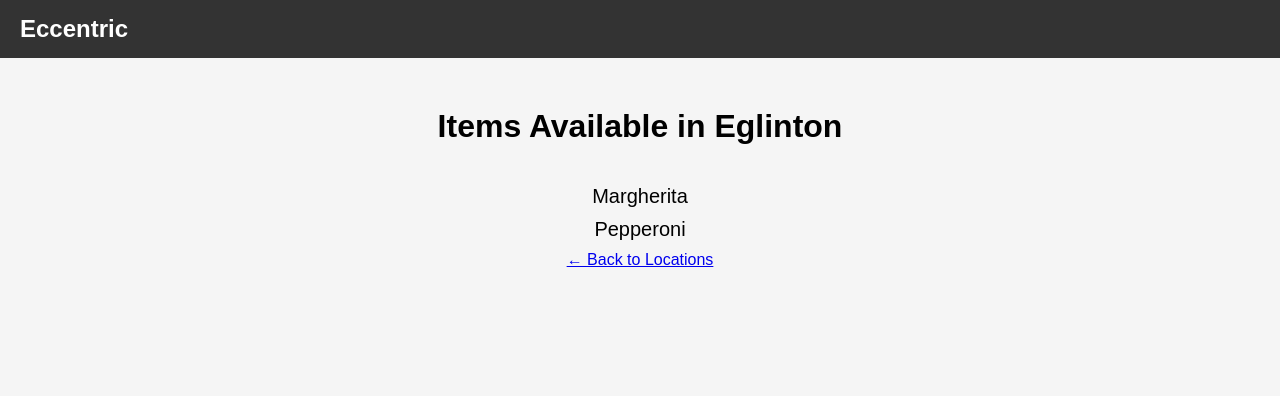
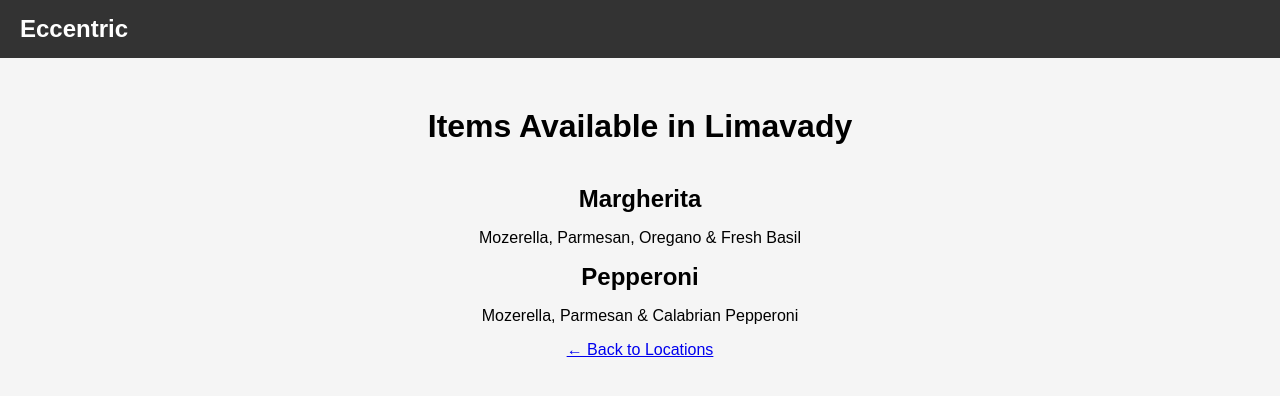
Before and after one commit to EccentricPizza/Pre, a plain HTML site: page eglinton.html in a window 1280 px wide. Drawn offline with Linux system fonts and the light colour scheme.

Commit message:
Update eglinton.html

```diff
--- a/eglinton.html
+++ b/eglinton.html
@@ -3,7 +3,7 @@
 <head>
   <meta charset="UTF-8">
   <meta name="viewport" content="width=device-width, initial-scale=1.0">
-  <title>Eglinton - Eccentric</title>
+  <title>Limavady - Eccentric</title>
   <link rel="stylesheet" href="css/style.css">
 </head>
 <body>
@@ -12,12 +12,21 @@
   </header>
 
   <main>
-    <h1>Items Available in Eglinton</h1>
-    <ul>
-      <li>Margherita</li>
-      <li>Pepperoni</li>
-    </ul>
-    <a href="index.html">← Back to Locations</a>
+    <h1>Items Available in Limavady</h1>
+
+    <div class="menu-container">
+      <div class="menu-item">
+        <h2>Margherita</h2>
+        <p>Mozerella, Parmesan, Oregano & Fresh Basil</p>
+      </div>
+
+      <div class="menu-item">
+        <h2>Pepperoni</h2>
+        <p>Mozerella, Parmesan & Calabrian Pepperoni</p>
+      </div>
+    </div>
+
+    <a href="index.html" class="back-link">← Back to Locations</a>
   </main>
 </body>
 </html>
```
